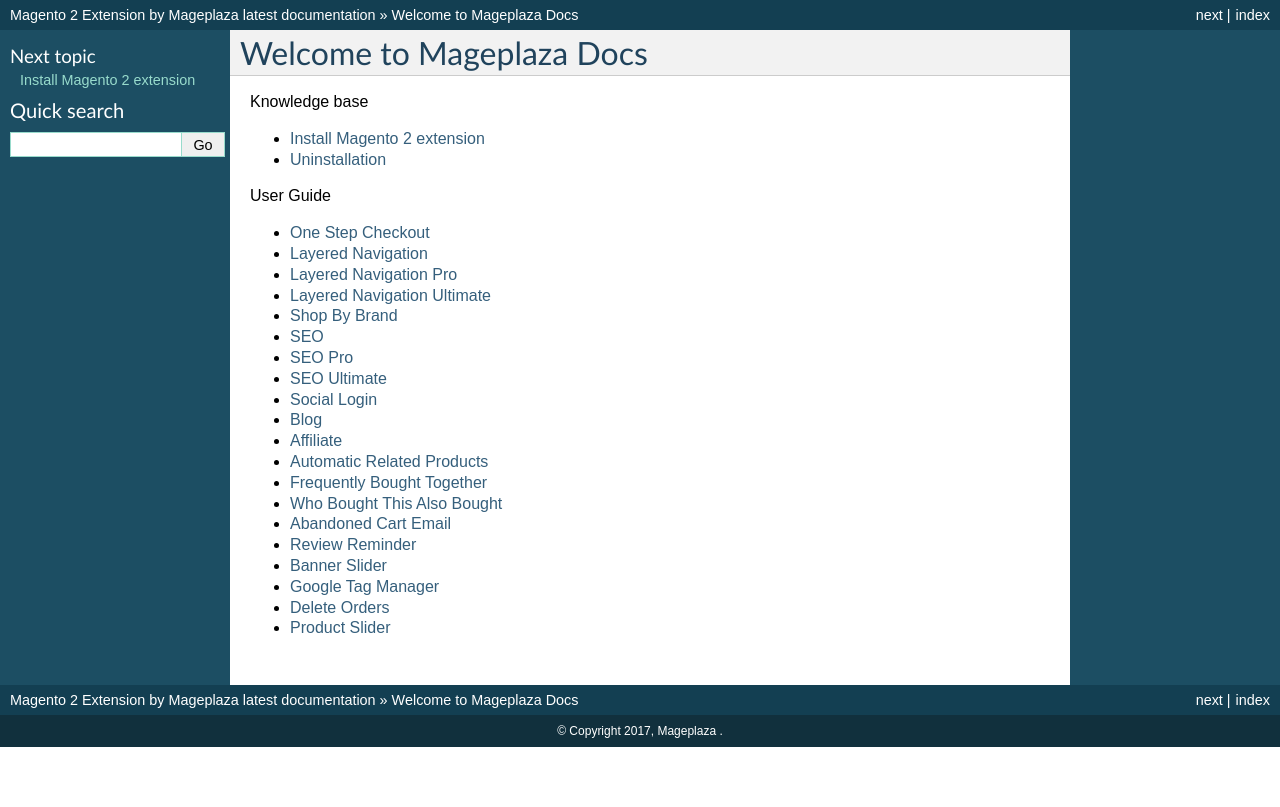
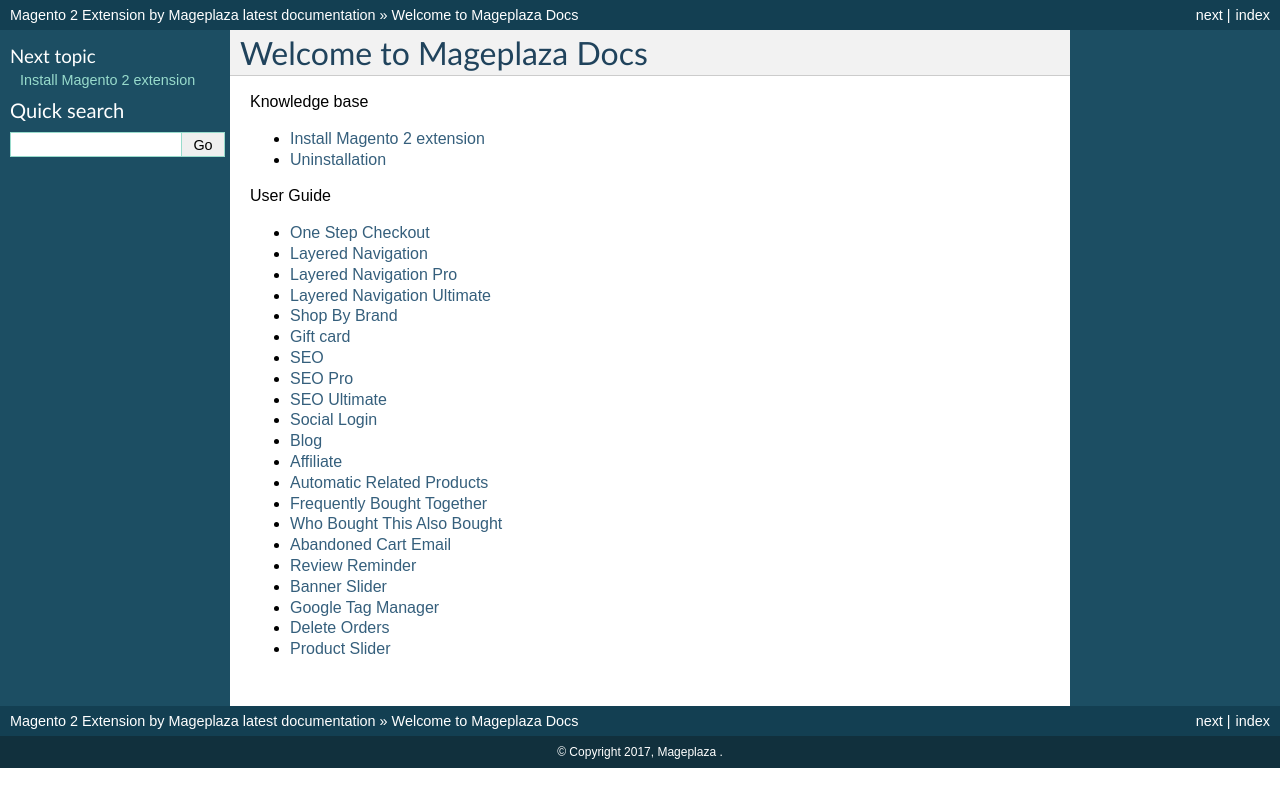
Before and after one commit to magepages/mpdocs, a Sphinx documentation site: the page built from docs/index.rst, in a window 1280 px wide. Shown: the top 807 px of the page. Built offline with Sphinx 7.4.7, drawn with Linux system fonts in a browser that asks for light colours; pages that are not in the unit, such as notebooks, are missing from menus.

Commit message:
Update index.rst

```diff
--- a/docs/index.rst
+++ b/docs/index.rst
@@ -23,6 +23,7 @@
    layered-navigation-pro/index
    layered-navigation-ultimate/index
    shop-by-brand-m2/index
+   gift-card/index
    seo-m2/index
    seo-pro/index
    seo-ultimate/index
```
